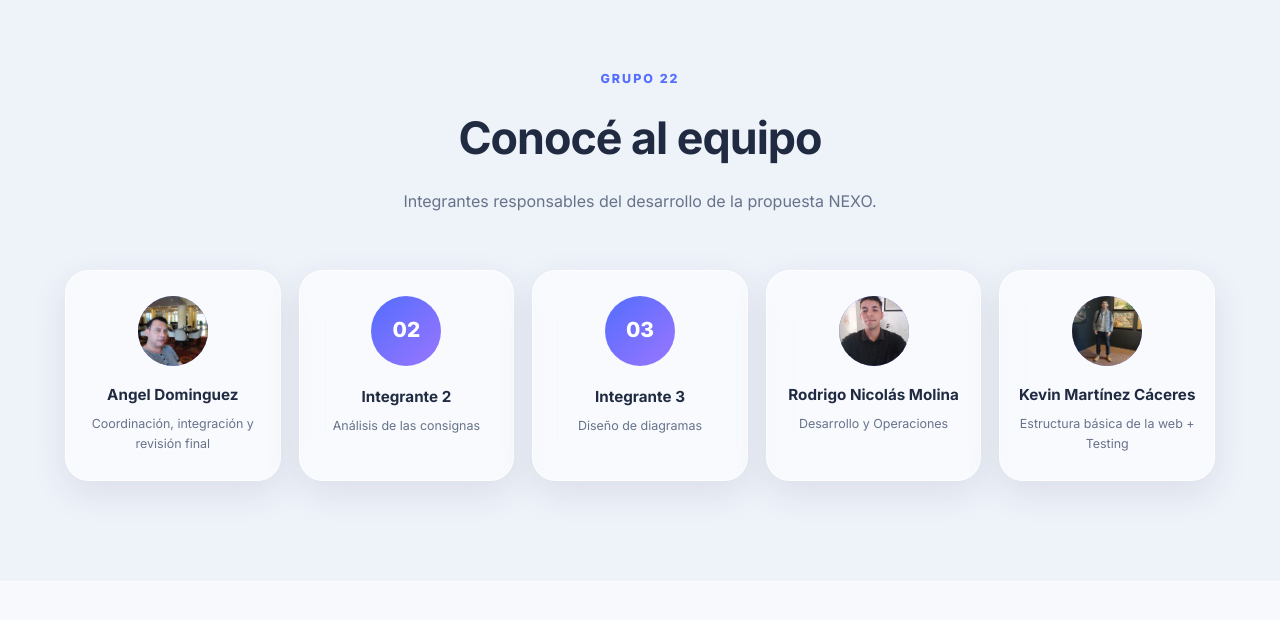
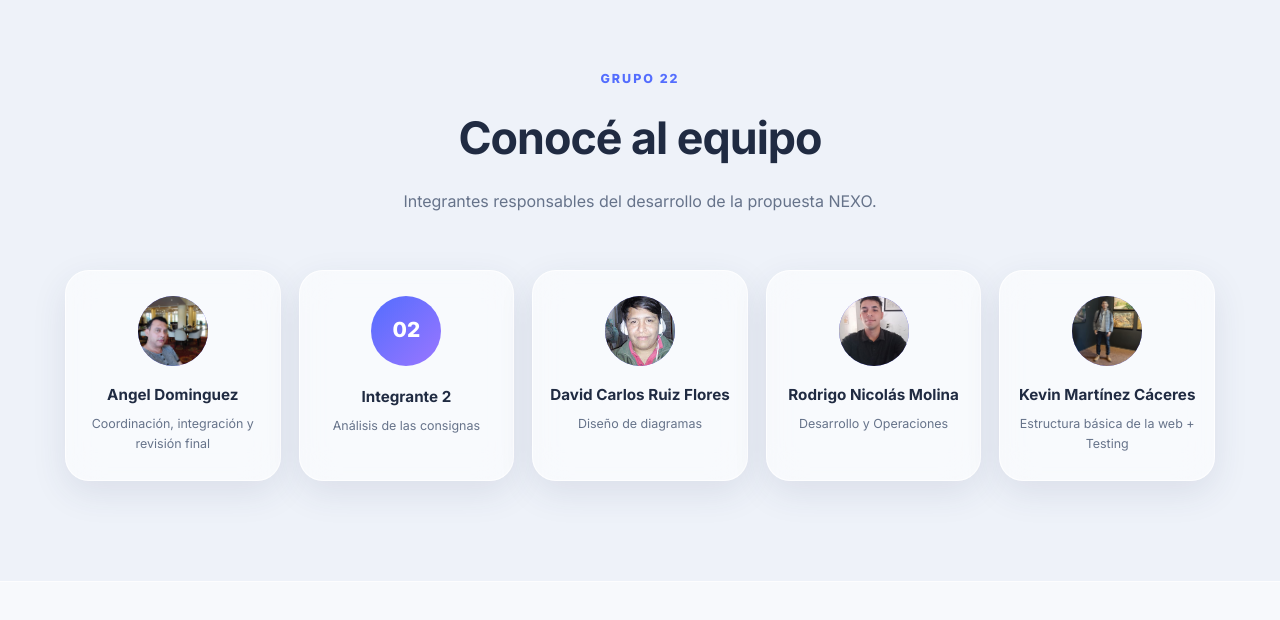
Before and after one commit to Lunreth/tp3-grupo22-desarrollo-web, a plain HTML site: page index.html in a window 1280 px wide. Shown: the part 4422-5042 px from the top of the page. Drawn offline with Linux system fonts and the light colour scheme.

Commit message:
actualizando perfil participante 03

```diff
--- a/index.html
+++ b/index.html
@@ -330,8 +330,10 @@
                     </article>
 
                     <article class="team-card glass">
-                        <div class="avatar-placeholder">03</div>
-                        <h3>Integrante 3</h3>
+                        <div class="avatar-container" style="width: 70px; height: 70px; border-radius: 50%; overflow: hidden; margin: 0 auto 1rem auto; display: flex; justify-content: center; align-items: center; background-color: #6366f1;">
+                            <img src="assets/img/david.jpg" alt="David Carlos Ruiz Flores" style="width: 100%; height: 100%; object-fit: cover;">
+                            </div>
+                        <h3>David Carlos Ruiz Flores</h3>
                         <p>Diseño de diagramas</p>
                     </article>
 
```
Also changed, not shown: assets/img/david.jpg (added).
